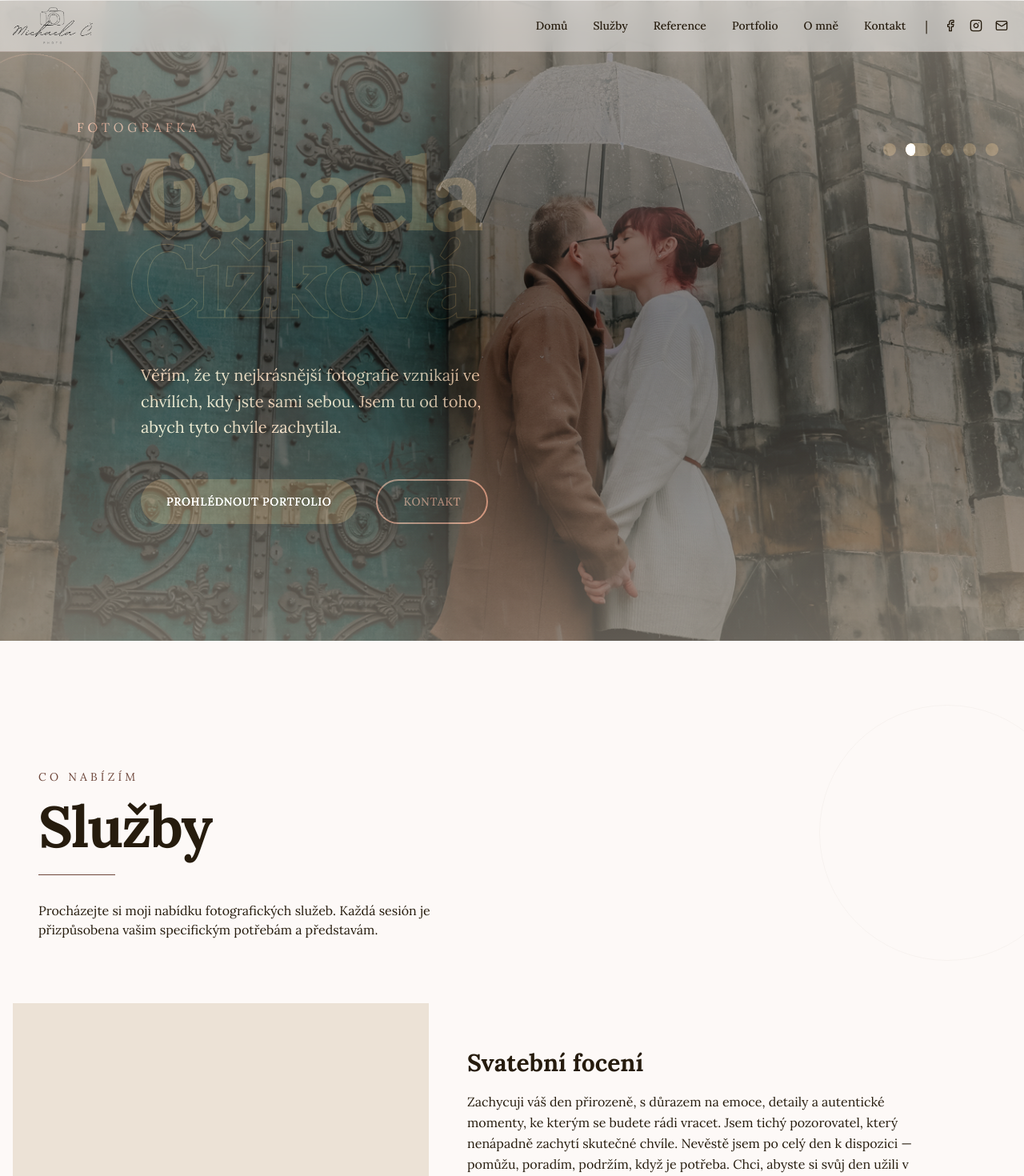
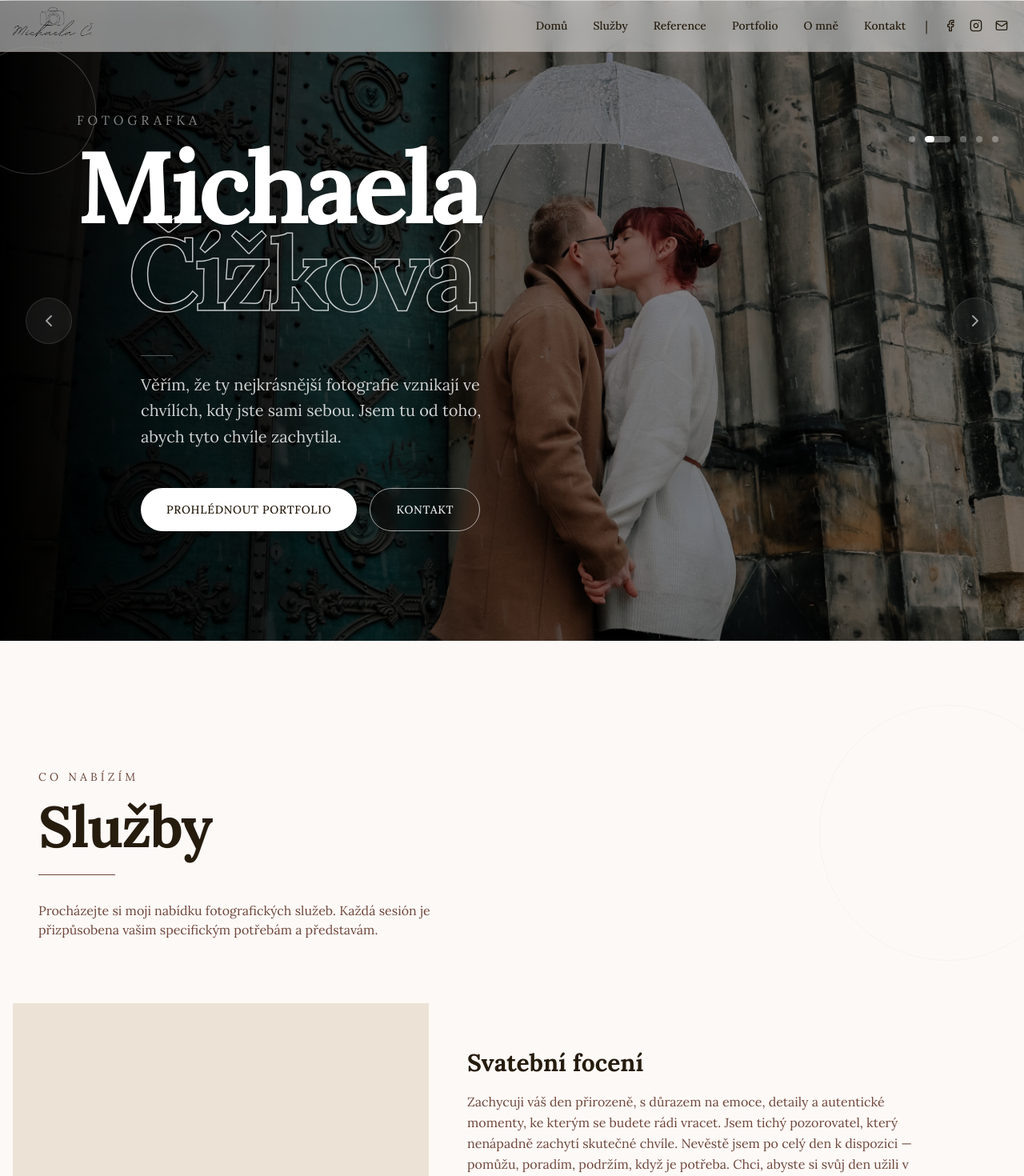
Before and after one commit to Michal-soukrome/michaelacizkova, a Next.js app: page / in a window 1280 px wide. Shown: the top 1470 px of the page at 80% size. Built offline with nearby package versions, Linux system fonts and the light colour scheme.

Commit message:
naky upravicky

```diff
--- a/src/app/globals.css
+++ b/src/app/globals.css
@@ -1,4 +1,20 @@
 @import "tailwindcss";
+
+@theme {
+  --color-background: #fdf9f7;
+  --color-foreground: #261c0e;
+  --color-cream-light: #fff9f5;
+  --color-text-light: #6e473b;
+  --color-charcoal: #261c0e;
+  --color-brown: #6e473b;
+  --color-tan: #a78d78;
+  --color-sage: #beb5a9;
+  --color-cream: #e1d4c2;
+
+  --font-family-sans: var(--font-geist-sans);
+  --font-family-mono: var(--font-geist-mono);
+  --font-family-lora: var(--font-lora);
+}
 
 :root {
   --background: #fdf9f7;
@@ -14,25 +30,6 @@
   --tan: #a78d78;
   --sage: #beb5a9;
   --cream: #e1d4c2;
-}
-
-@theme inline {
-  --color-background: var(--background);
-  --color-foreground: var(--foreground);
-  --font-sans: var(--font-lora);
-  --font-mono: var(--font-geist-mono);
-  --color-charcoal: var(--charcoal);
-  --color-brown: var(--brown);
-  --color-tan: var(--tan);
-  --color-sage: var(--sage);
-  --color-cream: var(--cream);
-  /* Mauve replacements for existing components */
-  --color-mauve-100: #e8dfd9;
-  --color-mauve-200: #d4c4ba;
-  --color-mauve-400: #a78d78;
-  --color-mauve-500: #6e473b;
-  --color-mauve-600: #6e473b;
-  --color-mauve-800: #261c0e;
 }
 
 * {
@@ -53,7 +50,6 @@ body {
   text-rendering: optimizeLegibility;
   -webkit-font-smoothing: antialiased;
   -moz-osx-font-smoothing: grayscale;
-  overflow-x: hidden;
 }
 
 /* Custom scrollbar */
@@ -188,18 +184,11 @@ video {
 
 /* Touch target improvements for mobile - WCAG 2.5.5 */
 @media (pointer: coarse) {
-  button,
-  a,
-  [role="button"],
+  button:not([class]),
   input,
   textarea,
   select {
     min-height: 44px;
-  }
-
-  a {
-    padding: 0.5rem;
-    margin: -0.5rem;
   }
 }
 
@@ -247,19 +236,12 @@ video {
   white-space: normal;
 }
 
-/* Improved mobile typography */
-@media (max-width: 640px) {
-  html {
-    font-size: 15px;
-  }
-}
-
 /* Safe area insets for notched devices */
 @supports (padding: max(0px)) {
   body {
-    padding-left: max(0px, env(safe-area-inset-left));
-    padding-right: max(0px, env(safe-area-inset-right));
-    padding-bottom: max(0px, env(safe-area-inset-bottom));
+    padding-left: max(0px, env(safe-area-inset-left, 0px));
+    padding-right: max(0px, env(safe-area-inset-right, 0px));
+    padding-bottom: max(0px, env(safe-area-inset-bottom, 0px));
   }
 }
 
--- a/src/components/Hero.tsx
+++ b/src/components/Hero.tsx
@@ -4,39 +4,21 @@ import { motion, useScroll, useTransform } from "framer-motion";
 import useEmblaCarousel from "embla-carousel-react";
 import Autoplay from "embla-carousel-autoplay";
 import { useCallback, useEffect, useState, useRef } from "react";
-import { ChevronLeft, ChevronRight, ArrowDown } from "lucide-react";
+import { ChevronLeft, ChevronRight } from "lucide-react";
 import OptimizedImage from "./OptimizedImage";
 
 const heroImages = [
-  {
-    src: "/assets/1.jpg",
-    alt: "Captivating portrait photography",
-  },
-  {
-    src: "/assets/2.jpg",
-    alt: "Stunning black and white photography",
-  },
-  {
-    src: "/assets/3.jpg",
-    alt: "Professional portrait session",
-  },
-  {
-    src: "/assets/4.jpg",
-    alt: "Professional portrait session",
-  },
-  {
-    src: "/assets/5.jpg",
-    alt: "Professional portrait session",
-  },
+  { src: "/assets/1.jpg", alt: "Captivating portrait photography" },
+  { src: "/assets/2.jpg", alt: "Stunning black and white photography" },
+  { src: "/assets/3.jpg", alt: "Professional portrait session" },
+  { src: "/assets/4.jpg", alt: "Professional portrait session" },
+  { src: "/assets/5.jpg", alt: "Professional portrait session" },
 ];
 
 export default function Hero() {
   const [emblaRef, emblaApi] = useEmblaCarousel(
-    {
-      loop: true,
-      align: "center",
-    },
-    [Autoplay({ delay: 5000, stopOnInteraction: false })], // autoplay timer
+    { loop: true, align: "center" },
+    [Autoplay({ delay: 5000, stopOnInteraction: false })],
   );
 
   const [selectedIndex, setSelectedIndex] = useState(0);
@@ -44,28 +26,21 @@ export default function Hero() {
 
   const { scrollY } = useScroll();
   const opacity = useTransform(scrollY, [0, 300], [1, 0]);
-  const scale = useTransform(scrollY, [0, 300], [1, 0.95]);
+  const scale = useTransform(scrollY, [0, 300], [1, 0.97]);
 
-  const scrollTo = useCallback(
-    (index: number) => {
-      if (emblaApi) {
-        emblaApi.scrollTo(index);
-        // Reset the autoplay timer when user manually changes slide
-        emblaApi.plugins()?.autoplay?.reset();
-      }
-    },
-    [emblaApi],
-  );
+  const scrollPrev = useCallback(() => {
+    if (emblaApi) {
+      emblaApi.scrollPrev();
+      emblaApi.plugins()?.autoplay?.reset();
+    }
+  }, [emblaApi]);
 
-  const scrollPrev = useCallback(
-    () => emblaApi && emblaApi.scrollPrev(),
-    [emblaApi],
-  );
-
-  const scrollNext = useCallback(
-    () => emblaApi && emblaApi.scrollNext(),
-    [emblaApi],
-  );
+  const scrollNext = useCallback(() => {
+    if (emblaApi) {
+      emblaApi.scrollNext();
+      emblaApi.plugins()?.autoplay?.reset();
+    }
+  }, [emblaApi]);
 
   const onSelect = useCallback(() => {
     if (!emblaApi) return;
@@ -81,9 +56,7 @@ export default function Hero() {
   const handleScrollDown = () => {
     window.dispatchEvent(new Event("navigationStart"));
     document.getElementById("gallery")?.scrollIntoView({ behavior: "smooth" });
-    setTimeout(() => {
-      window.dispatchEvent(new Event("navigationEnd"));
-    }, 1000);
+    setTimeout(() => window.dispatchEvent(new Event("navigationEnd")), 1000);
   };
 
   return (
@@ -91,17 +64,18 @@ export default function Hero() {
       ref={heroRef}
       className="relative h-dvh flex items-center overflow-hidden"
     >
-      {/* Hero Content with Parallax - Offset to the left */}
+      {/* Hero Content */}
       <motion.div
         style={{ opacity, scale }}
-        className="relative z-20 px-8 md:px-16 lg:px-24 max-w-7xl mx-auto w-full mix-blend-plus-lighter"
+        // removed mix-blend-plus-lighter — was washing out text
+        className="relative z-20 px-8 md:px-16 lg:px-24 max-w-7xl mx-auto w-full"
       >
-        {/* Decorative Shape */}
+        {/* Decorative circle — softened opacity so it doesn't compete */}
         <motion.div
           initial={{ scale: 0, rotate: -45 }}
           animate={{ scale: 1, rotate: 0 }}
           transition={{ duration: 1.2, delay: 0.1 }}
-          className="absolute -top-20 -left-10 w-40 h-40 rounded-full border border-brown/30 rotate-12"
+          className="absolute -top-20 -left-10 w-40 h-40 rounded-full border border-white/20 rotate-12"
         />
 
         <motion.div
@@ -109,13 +83,20 @@ export default function Hero() {
           animate={{ opacity: 1, x: 0 }}
           transition={{ duration: 1, delay: 0.2 }}
         >
-          <p className="text-sm md:text-base tracking-[0.3em] text-brown mb-4 uppercase">
+          {/* Label: white/50 instead of text-brown (was invisible on photo) */}
+          <p className="text-sm md:text-base tracking-[0.3em] text-white/50 mb-4 uppercase">
             Fotografka
           </p>
+
           <h1 className="text-6xl md:text-8xl lg:text-9xl font-bold tracking-tighter leading-[0.85]">
-            Michaela
+            {/* "Michaela" — solid white, crisp and readable */}
+            <span className="text-white drop-shadow-lg">Michaela</span>
             <br />
-            <span className="text-stroke text-transparent [-webkit-text-stroke:1px_var(--charcoal)] ml-8 md:ml-16">
+            {/* "Čížková" — white outline stroke, visible on any photo */}
+            <span
+              className="text-transparent ml-8 md:ml-16"
+              style={{ WebkitTextStroke: "1.5px rgba(255,255,255,0.75)" }}
+            >
               Čížková
             </span>
           </h1>
@@ -127,8 +108,10 @@ export default function Hero() {
           transition={{ duration: 1, delay: 0.5 }}
           className="mt-12 ml-0 md:ml-20 max-w-md"
         >
-          <div className="hidden w-12 h-px bg-brown mb-6" />
-          <p className="text-lg md:text-xl text-tan leading-relaxed">
+          {/* Thin decorative line above paragraph */}
+          <div className="w-10 h-px bg-white/30 mb-5" />
+          {/* text-white/80 instead of text-tan — tan blended into warm photo tones */}
+          <p className="text-lg md:text-xl text-white/80 leading-relaxed">
             Věřím, že ty nejkrásnější fotografie vznikají ve chvílích, kdy jste
             sami sebou. Jsem tu od toho, abych tyto chvíle zachytila.
           </p>
@@ -138,60 +121,61 @@ export default function Hero() {
           initial={{ opacity: 0, y: 30 }}
           animate={{ opacity: 1, y: 0 }}
           transition={{ duration: 1, delay: 0.8 }}
-          className="flex gap-6 mt-12 ml-0 md:ml-20"
+          className="flex gap-4 mt-12 ml-0 md:ml-20"
         >
+          {/* Primary CTA — white fill, dark text for max contrast */}
           <motion.button
             whileHover={{ scale: 1.05, x: 5 }}
             whileTap={{ scale: 0.95 }}
-            className="w-fit bg-charcoal text-white px-8 py-4 font-medium text-sm tracking-wider uppercase hover:bg-brown transition-all duration-300 rounded-full shadow-lg hover:shadow-xl"
+            className="w-fit bg-white text-charcoal px-8 py-4 font-medium text-sm tracking-wider uppercase hover:bg-cream transition-all duration-300 rounded-full shadow-lg hover:shadow-xl"
             onClick={handleScrollDown}
           >
             Prohlédnout portfolio
           </motion.button>
 
+          {/* Secondary CTA — white border/text instead of brown (brown was invisible) */}
           <motion.button
             whileHover={{ scale: 1.05, x: 5 }}
             whileTap={{ scale: 0.95 }}
-            className="hidden sm:flex border-2 border-brown text-brown px-8 py-4 font-medium text-sm tracking-wider uppercase hover:bg-brown hover:text-white transition-all duration-300 rounded-full"
+            className="hidden sm:flex border border-white/60 text-white/90 px-8 py-4 font-medium text-sm tracking-wider uppercase hover:bg-white/10 transition-all duration-300 rounded-full backdrop-blur-sm"
             onClick={() => {
               window.dispatchEvent(new Event("navigationStart"));
               document
                 .getElementById("contact")
                 ?.scrollIntoView({ behavior: "smooth" });
-              setTimeout(() => {
-                window.dispatchEvent(new Event("navigationEnd"));
-              }, 1000);
+              setTimeout(
+                () => window.dispatchEvent(new Event("navigationEnd")),
+                1000,
+              );
             }}
           >
             Kontakt
           </motion.button>
         </motion.div>
-        {/* Pagination Dots with Progress Indicator */}
-        <div className="hidden md:flex absolute top-0.5 md:top-8 right-3 md:right-8 z-50 flex space-x-3">
+
+        {/* Pagination Dots */}
+        <div className="absolute top-0.5 md:top-8 right-3 md:right-8 z-50 flex space-x-3">
           {heroImages.map((_, index) => (
             <button
               key={index}
               onClick={() => scrollTo(index)}
               aria-label={`Go to slide ${index + 1}`}
-              className={`relative h-2 md:p-2 cursor-pointer rounded-full transition-all duration-300 overflow-hidden ${
+              className={`relative h-2 cursor-pointer rounded-full transition-all duration-300 overflow-hidden ${
                 index === selectedIndex
                   ? "w-8"
-                  : "w-2 bg-charcoal hover:bg-brown"
+                  : "w-2 bg-white/30 hover:bg-white/60"
               }`}
             >
-              {/* Background bar */}
               <div
-                className={`absolute inset-0 rounded-full ${index === selectedIndex ? "bg-charcoal" : ""}`}
+                className={`absolute inset-0 rounded-full ${index === selectedIndex ? "bg-white/30" : ""}`}
               />
-
-              {/* Progress fill - animates for active dot */}
               {index === selectedIndex && (
                 <motion.div
                   key={selectedIndex}
                   initial={{ width: "0%" }}
                   animate={{ width: "100%" }}
                   transition={{ duration: 5, ease: "linear" }}
-                  className="absolute inset-y-0 left-0 bg-sage rounded-full"
+                  className="absolute inset-y-0 left-0 bg-white rounded-full"
                 />
               )}
             </button>
@@ -201,12 +185,11 @@ export default function Hero() {
 
       {/* Hero Image Carousel with Overlay */}
       <div className="absolute inset-0">
-        {/* Dark Overlay for Text Readability */}
-        <div className="absolute inset-0 bg-black/50 z-5" />
+        {/* Stronger dark overlay for readability — was 50%, now 55% */}
+        <div className="absolute inset-0 bg-black/40 z-[5]" />
 
-        {/* Gradient Overlays */}
-        <div className="absolute inset-0 bg-linear-to-b from-cream/40 via-transparent to-cream/40 z-10" />
-        <div className="absolute inset-0 bg-linear-to-r from-cream/20 via-transparent to-cream/20 z-10" />
+        {/* Gradient: left-side darkening so text on left always has contrast */}
+        <div className="absolute inset-0 bg-gradient-to-r from-black via-black/15 to-transparent z-[6]" />
 
         <div className="embla h-full" ref={emblaRef}>
           <div className="embla__container h-full">
@@ -230,16 +213,16 @@ export default function Hero() {
           </div>
         </div>
 
-        {/* Navigation Arrows */}
+        {/* Navigation Arrows — shown on hover via group, or always on md+ */}
         <button
-          className="hidden absolute left-4 md:left-8 top-1/2 -translate-y-1/2 z-20 bg-brown/60 backdrop-blur-sm text-white p-3 md:p-4 rounded-full transition-all duration-300 opacity-75 hover:opacity-100 group-hover:opacity-100"
+          className="hidden md:flex absolute left-4 md:left-8 top-1/2 -translate-y-1/2 z-20 bg-white/10 backdrop-blur-sm border border-white/20 text-white p-3 md:p-4 rounded-full transition-all duration-300 opacity-60 hover:opacity-100 hover:bg-white/20"
           onClick={scrollPrev}
           aria-label="Previous slide"
         >
           <ChevronLeft className="w-5 h-5 md:w-6 md:h-6" />
         </button>
         <button
-          className="hidden absolute right-4 md:right-8 top-1/2 -translate-y-1/2 z-20 bg-brown/60 backdrop-blur-sm text-white p-3 md:p-4 rounded-full transition-all duration-300 opacity-75 hover:opacity-100 group-hover:opacity-100"
+          className="hidden md:flex absolute right-4 md:right-8 top-1/2 -translate-y-1/2 z-20 bg-white/10 backdrop-blur-sm border border-white/20 text-white p-3 md:p-4 rounded-full transition-all duration-300 opacity-60 hover:opacity-100 hover:bg-white/20"
           onClick={scrollNext}
           aria-label="Next slide"
         >
```
Also changed, not shown: src/components/Testimonials.tsx (+6 -1 lines).
